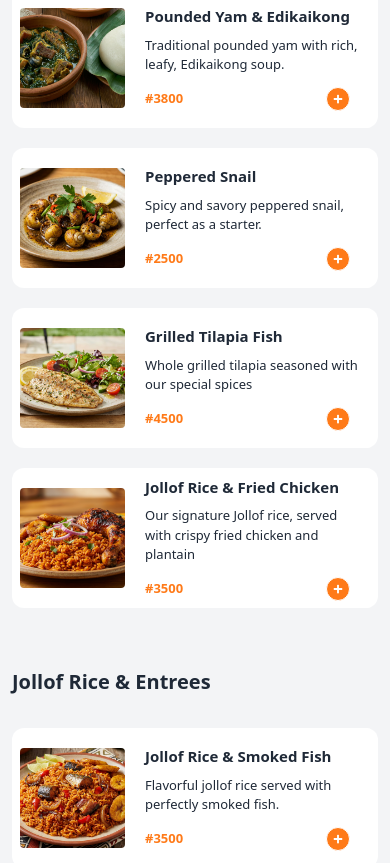
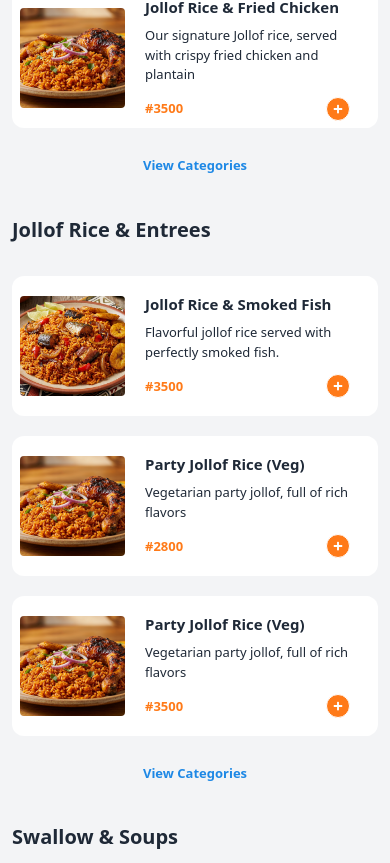
Before and after one commit to webfyredev/Chuks_Kitchen, a React (Vite) app: page /explore in a window 390 px wide. Shown: the part 1381-2244 px from the top of the page. Built offline with nearby package versions, Linux system fonts and the light colour scheme; a web font is replaced by a local one.

Commit message:
Added more functionality to the explore page

```diff
--- a/src/pages/explore.tsx
+++ b/src/pages/explore.tsx
@@ -6,6 +6,7 @@ import { jollof_rice, popular_cats, soups } from "../utils/explore";
 import { FaPlus } from "react-icons/fa";
 import Footer from "../components/footer";
 import { useEffect } from "react";
+import { Link } from "react-router-dom";
 
 export default function Explore(){
     useEffect(() => {
@@ -48,10 +49,12 @@ export default function Explore(){
                         Popular
                     </h3>
                     <div className="w-full py-5 mt-3 grid grid-cols-1 sm:grid-cols-1 md:grid-cols-2 lg:grid-cols-3 gap-5">
-                        {popular_cats.map((data, index) => (
+                        {popular_cats.map((data, index) => {
+                            const hideOnMobile = index < 3;
+                            return(
                                 <motion.div
                                     {...scrollRightEffects}
-                                key={index} className="flex flex-row space-x-3 md:space-x-0 items-center bg-white  md:flex md:flex-col rounded-xl  md:mb-5 group overflow-hidden hover:shadow-sm hover:transition-all hover:duration-300 px-2 md:px-0">
+                                    key={index} className={`${hideOnMobile ? "hidden md:flex" : "flex"} flex flex-row space-x-3 md:space-x-0 items-center bg-white  md:flex md:flex-col rounded-xl  md:mb-5 group overflow-hidden hover:shadow-sm hover:transition-all hover:duration-300 px-2 md:px-0`}>
                                     <img src={data.image} alt={data.title} className="rounded-sm md:rounded-t-xl w-[30%] md:w-full h-25 md:h-50 object-cover group-hover:scale-105 transition-all duration-300 cursor-pointer" />
                                     <div className="flex flex-col items-left justify-center px-2 md:py-5 bg-white md:rounded-b-xl h-35 md:h-40 w-[70%] md:w-full">
                                         <h3 className="text-[#1F2937] font-semibold text-[15px] group-hover:text-[#FF7A18] mb-2">
@@ -68,8 +71,12 @@ export default function Explore(){
                                         </div>
                                     </div>
                                 </motion.div>
-                        ))}
+                            )
+                        })}
                     </div>
+                    <Link  to="/" className="mt-2 w-full flex lg:hidden items-center justify-center text-[#1E88E5] font-semibold text-[13px] ">
+                        View Categories
+                    </Link>
                 </div>
                 <div className="w-full md:px-8 py-5 flex flex-col">
                     <h3 className="font-bold text-[#1F2937] text-xl">
@@ -98,6 +105,9 @@ export default function Explore(){
                             </motion.div>
                         ))}
                     </div>
+                    <Link  to="/" className="mt-2 w-full flex lg:hidden items-center justify-center text-[#1E88E5] font-semibold text-[13px] ">
+                        View Categories
+                    </Link>
                 </div>
                 <div className="w-full md:px-8 py-5 flex flex-col">
                     <h3 className="font-bold text-[#1F2937] text-xl">
@@ -126,6 +136,9 @@ export default function Explore(){
                             </motion.div>
                         ))}
                     </div>
+                    <Link  to="/" className="mt-2 w-full flex lg:hidden items-center justify-center text-[#1E88E5] font-semibold text-[13px] ">
+                        View Categories
+                    </Link>
                 </div>
         </div>
         <div className="w-full p-10 bg-white">
```
Lines whose indentation alone changed are shown as unchanged.
